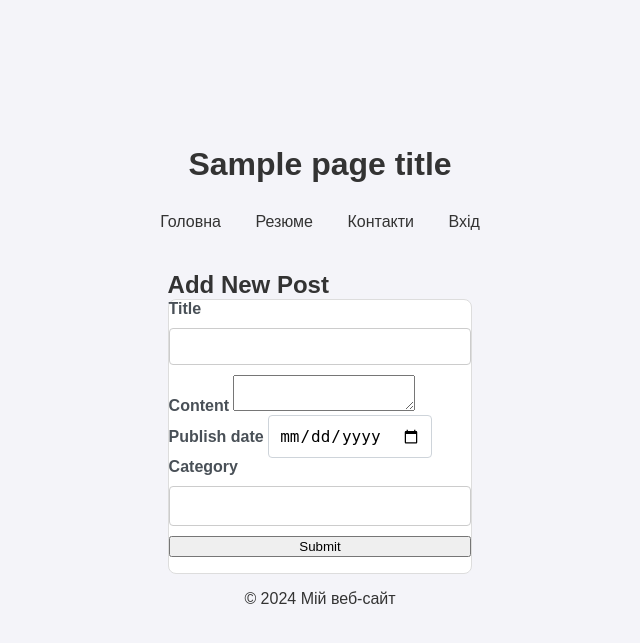
After one commit to bakaipnu/flask-app, a Python web app: template app/posts/templates/add_post.html in a window 1280 px wide. The commit adds this page. Shown: the top 643 px of the page, without its empty margins (320-960 px from the left). Run offline with Jinja, Linux system fonts and the light colour scheme; the template is opened without the code that fills it: most values are stand-ins (such as "Sample title", 1, 10 or a date in 2020); form fields are guessed from the names that the template uses; some libraries are stand-ins or nearby versions.

Commit message:
feat: first part of lab 6

```diff
--- a/app/__init__.py
+++ b/app/__init__.py
@@ -8,6 +8,8 @@ app.debug = get("FLASK_DEBUG", int) or False
 app.secret_key = get("SECRET_KEY")
 
 
+from .posts import posts_blueprint
 from .users import users_blueprint
 from .views import main, resume, contact
 app.register_blueprint(users_blueprint)
+app.register_blueprint(posts_blueprint)
--- /dev/null
+++ b/app/posts/__init__.py
@@ -0,0 +1,6 @@
+from flask import Blueprint
+
+
+posts_blueprint = Blueprint("posts", __name__, url_prefix="/posts", template_folder="templates")
+
+from . import views
--- /dev/null
+++ b/app/posts/templates/add_post.html
@@ -0,0 +1,27 @@
+{% extends "base.html" %}
+{% from "form_macros.html" import render_field %}
+
+{% block content %}
+  <div class="container mt-5">
+    <h2 class="text-center mb-4">Add New Post</h2>
+    <div class="card shadow-sm p-4 bg-light">
+      <form method="POST" action="" novalidate>
+        {{ form.hidden_tag() }}
+        <div class="mb-3">
+          {{ form.title.label(class="form-label") }}
+          {{ form.title }}
+        </div>
+        <div class="mb-3">
+          {{ form.content.label(class="form-label") }}
+          {{ form.content }}
+        </div>
+        {{ render_field(form.is_active) }}
+        {{ render_field(form.publish_date) }}
+        {{ render_field(form.category) }}
+        <div class="d-grid">
+          {{ form.submit }}
+        </div>
+      </form>
+    </div>
+  </div>
+{% endblock %}
--- a/app/static/css/style.css
+++ b/app/static/css/style.css
@@ -30,7 +30,6 @@ h1, h2 {
     padding: 0;
 }
 
-/* Flash Messages */
 .flash-messages {
     margin-top: 20px;
     width: 100%;
@@ -61,7 +60,6 @@ h1, h2 {
     color: #856404;
 }
 
-/* Profile and Login Containers */
 .profile-container, .login-container {
     background: #fff;
     padding: 2rem;
@@ -88,7 +86,6 @@ h1, h2 {
     background-color: #45a049;
 }
 
-/* Input Styles */
 input[type="text"], input[type="password"] {
     width: 100%;
     padding: 10px;
@@ -103,7 +100,6 @@ button {
     font-size: 1rem;
 }
 
-/* Profile Page Specific Styles */
 .profile-container {
     background: #fff;
     padding: 2rem;
@@ -173,7 +169,6 @@ form {
     background-color: #e0e0e0;
 }
 
-/* Dark Theme Styles */
 .dark-theme {
     background-color: #333;
     color: #f0f0f0;
@@ -216,3 +211,46 @@ th {
     background-color: #f2f2f2;
     text-align: left;
 }
+
+.container {
+  max-width: 600px;
+}
+
+.card {
+  border: 1px solid #ddd;
+  border-radius: 8px;
+  background-color: #ffffff;
+}
+
+.form-control {
+  padding: 10px;
+  border: 1px solid #ced4da;
+  border-radius: 4px;
+  font-size: 16px;
+}
+
+.form-control:focus {
+  border-color: #80bdff;
+  outline: none;
+  box-shadow: 0 0 5px rgba(128, 189, 255, 0.5);
+}
+
+.form-label {
+  font-weight: bold;
+  color: #495057;
+}
+
+.btn-primary {
+  background-color: #007bff;
+  border-color: #007bff;
+  transition: background-color 0.3s ease;
+}
+
+.btn-primary:hover {
+  background-color: #0056b3;
+}
+
+.d-grid {
+  display: grid;
+  grid-template-columns: 1fr;
+}
--- /dev/null
+++ b/app/templates/form_macros.html
@@ -0,0 +1,13 @@
+{% macro render_field(field) %}
+  <div class="form-group">
+    {{ field.label(class="form-label") }}
+    {{ field(class="form-control") }}
+    {% if field.errors %}
+      <div class="text-danger">
+        {% for error in field.errors %}
+          <small>{{ error }}</small><br>
+        {% endfor %}
+      </div>
+    {% endif %}
+  </div>
+{% endmacro %}
--- /dev/null
+++ b/app/users/templates/404.html
@@ -0,0 +1,6 @@
+<div class="container text-center mt-5">
+  <h1 class="display-4 text-danger">404</h1>
+  <h2>Oops! Page Not Found</h2>
+  <p class="lead">Sorry, the page you are looking for does not exist.</p>
+  <a href="{{ url_for('main') }}" class="btn btn-primary mt-3">Back to Home</a>
+</div>
--- a/app/views.py
+++ b/app/views.py
@@ -16,3 +16,8 @@ def resume():
 @app.route('/contact')
 def contact():
     return render_template('contacts.html', page_title="Контакти")
+
+
+@app.errorhandler(404)
+def page_not_found(error):
+    return render_template('404.html'), 404
```
Also changed, not shown: app/posts/data/posts.json (added, +20 -0 lines), app/posts/forms.py (added, +30 -0 lines), app/posts/utils.py (added, +20 -0 lines), app/posts/views.py (added, +34 -0 lines).
